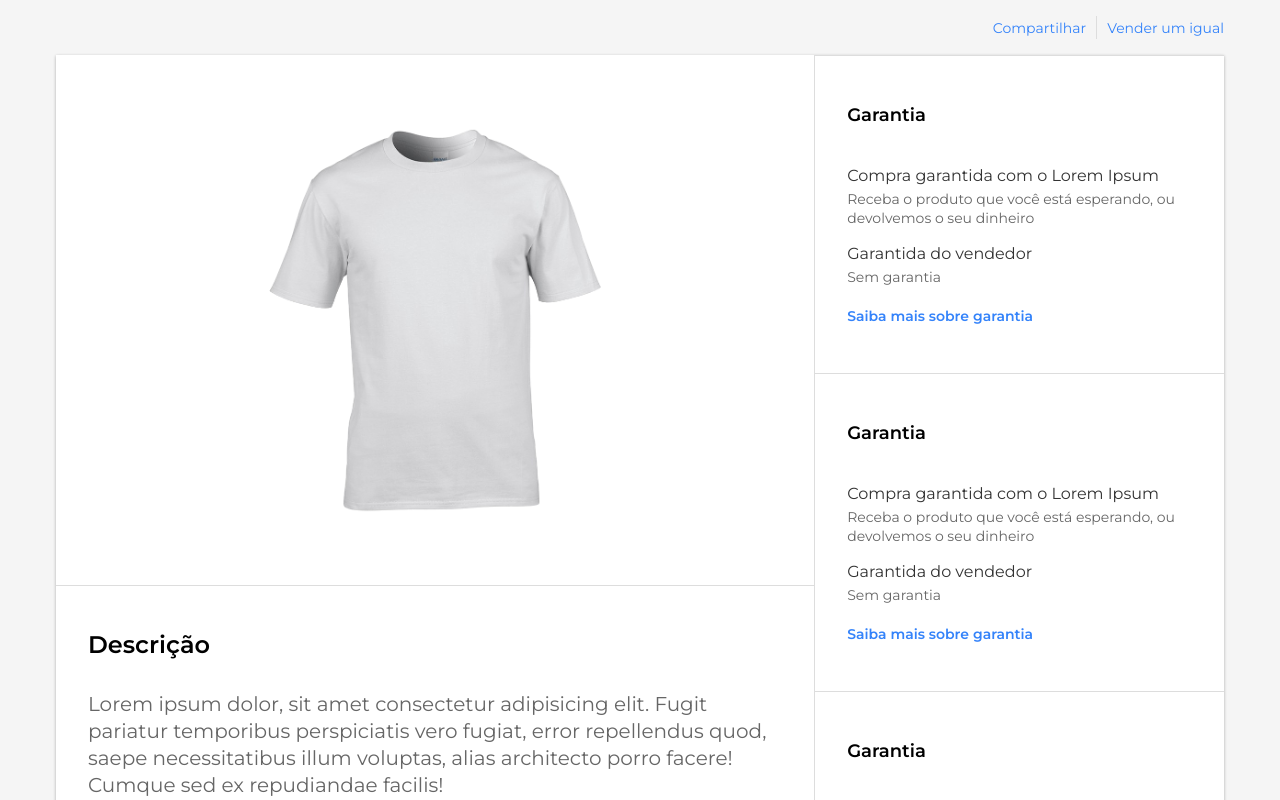
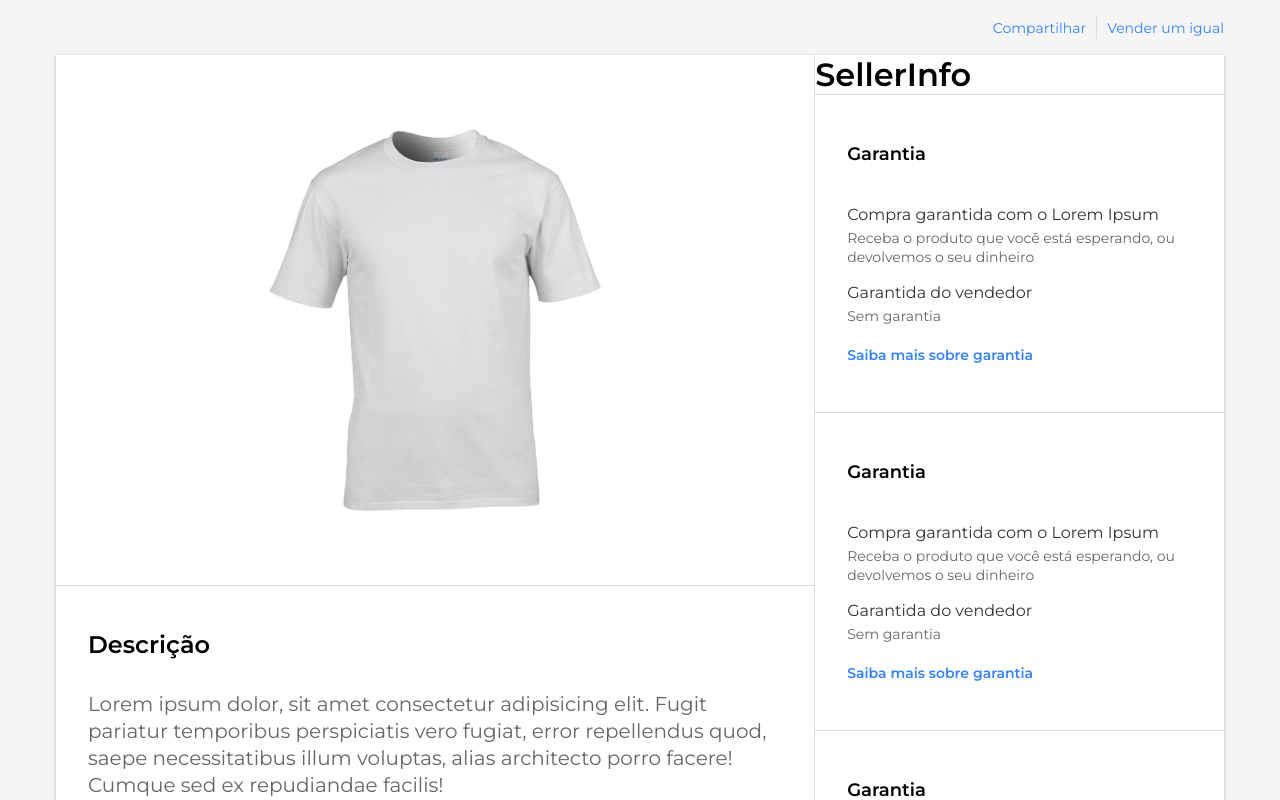
Before and after one commit to miguelitodev/uiclone-mercadolivre, a React (Create React App) app: page / in a window 1280 px wide. Shown: the top 800 px of the page. Built offline with nearby package versions, Linux system fonts and the light colour scheme; the HTML template or start-up script is replaced by a standard one.

Commit message:
add a new documment for a new component
The component that will be created is Seller Info

```diff
--- a/src/components/Product/index.tsx
+++ b/src/components/Product/index.tsx
@@ -11,6 +11,7 @@
 } from "./styles";
 
 import tshirtImage from "./../../assets/tshirt.png";
+import SellerInfo from "./../SellerInfo";
 
 const Product: React.FC = () => {
   return (
@@ -30,7 +31,7 @@
 
         <Column>
           {/* <ProductAction></ProductAction> */}
-          {/* <SellerInfo></SellerInfo> */}
+          <SellerInfo></SellerInfo>
 
           <WarrantySection></WarrantySection>
           <WarrantySection></WarrantySection>
--- /dev/null
+++ b/src/components/SellerInfo/index.tsx
@@ -0,0 +1,13 @@
+import React from 'react';
+
+import { Container } from './styles';
+
+const SellerInfo: React.FC = () => {
+  return (
+    <Container>
+      <h1>SellerInfo</h1>
+    </Container>
+  );
+};
+
+export default SellerInfo;
--- /dev/null
+++ b/src/components/SellerInfo/styles.ts
@@ -0,0 +1,5 @@
+import styled from 'styled-components';
+
+export const Container = styled.div`
+
+`;
```
